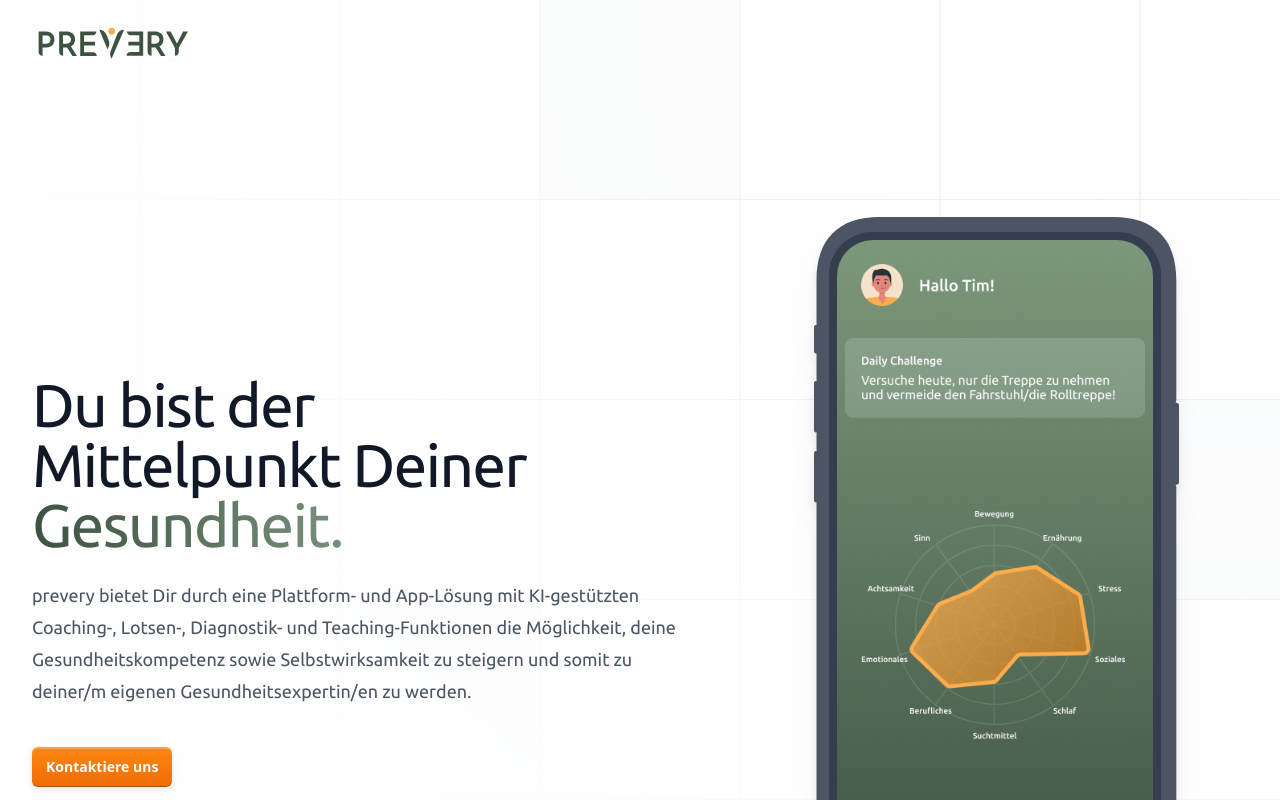
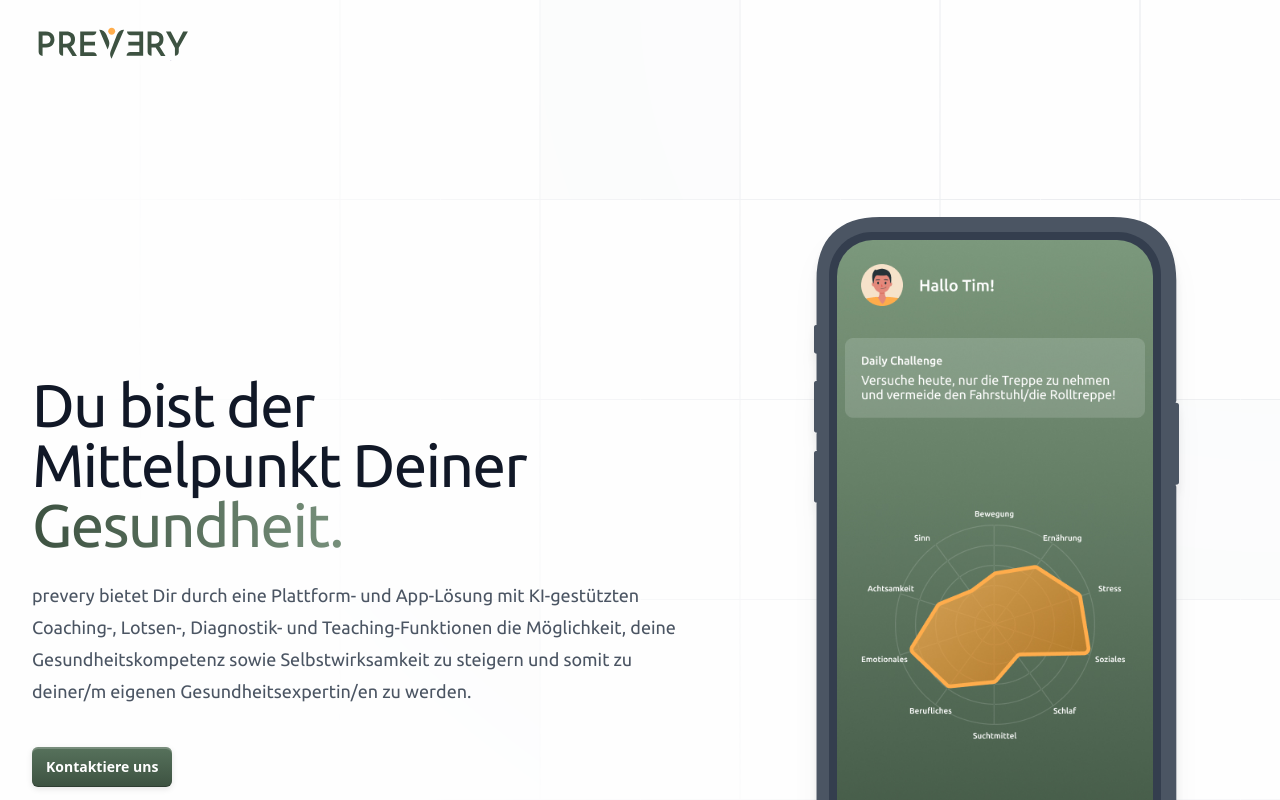
Before and after one commit to prevery-de/prevery-de.github.io, a React (Vite) app: page / in a window 1280 px wide. Shown: the top 800 px of the page. Built offline with nearby package versions, Linux system fonts and the light colour scheme.

Commit message:
whupps colors

```diff
--- a/src/components/hero.tsx
+++ b/src/components/hero.tsx
@@ -118,7 +118,7 @@
                         <div className="mt-10 flex items-center gap-x-6">
                             <a
                                 href="mailto:hey@prevery.de"
-                                className="rounded-md bg-prevery-highlight-600 bezel bg-gradient-to-b hover:bg-gradient-to-t from-prevery-highlight-500 to-prevery-highlight-600 px-3.5 py-2.5 text-sm font-semibold text-white shadow-sm hover:bg-prevery-500 focus-visible:outline focus-visible:outline-2 focus-visible:outline-offset-2 focus-visible:outline-indigo-600"
+                                className="rounded-md bg-prevery-600 bezel bg-gradient-to-b hover:bg-gradient-to-t from-prevery-500 to-prevery-600 px-3.5 py-2.5 text-sm font-semibold text-white shadow-sm hover:bg-prevery-500 focus-visible:outline focus-visible:outline-2 focus-visible:outline-offset-2 focus-visible:outline-indigo-600"
                             >
                                 Kontaktiere uns
                             </a>
```
